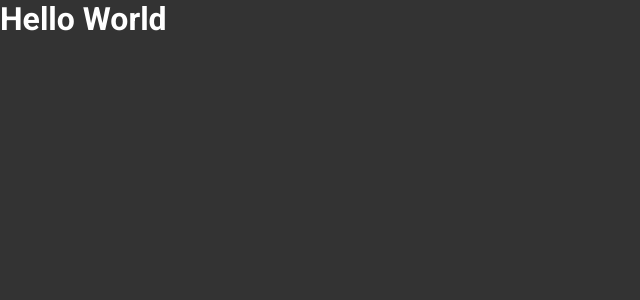
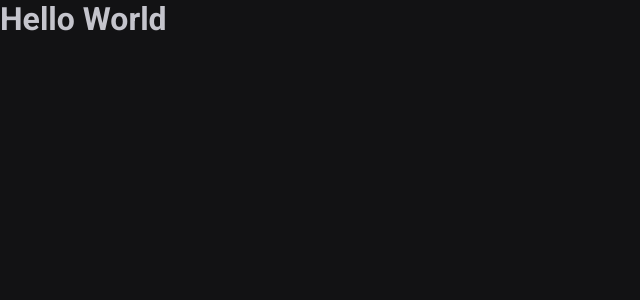
Before and after one commit to lucasdevf/reactjs-timerdev, a React (Vite) app: page / in a window 1280 px wide. Shown: the top 300 px of the page, without its empty margins (0-640 px from the left). Built offline with nearby package versions, Linux system fonts and the light colour scheme.

Commit message:
feat: implements styled-components

```diff
--- a/src/styles/global.ts
+++ b/src/styles/global.ts
@@ -7,9 +7,14 @@
     box-sizing: border-box;
   }
 
+  :focus {
+    outline: 0;
+    box-shadow: 0 0 0 2px ${props => props.theme['green-500']};
+  }
+
   body {
-    background-color: #333;
-    color: #fff;
+    background-color: ${props => props.theme['gray-900']};
+    color: ${props => props.theme['gray-300']};
   }
 
   body, input, textarea, button {
```
